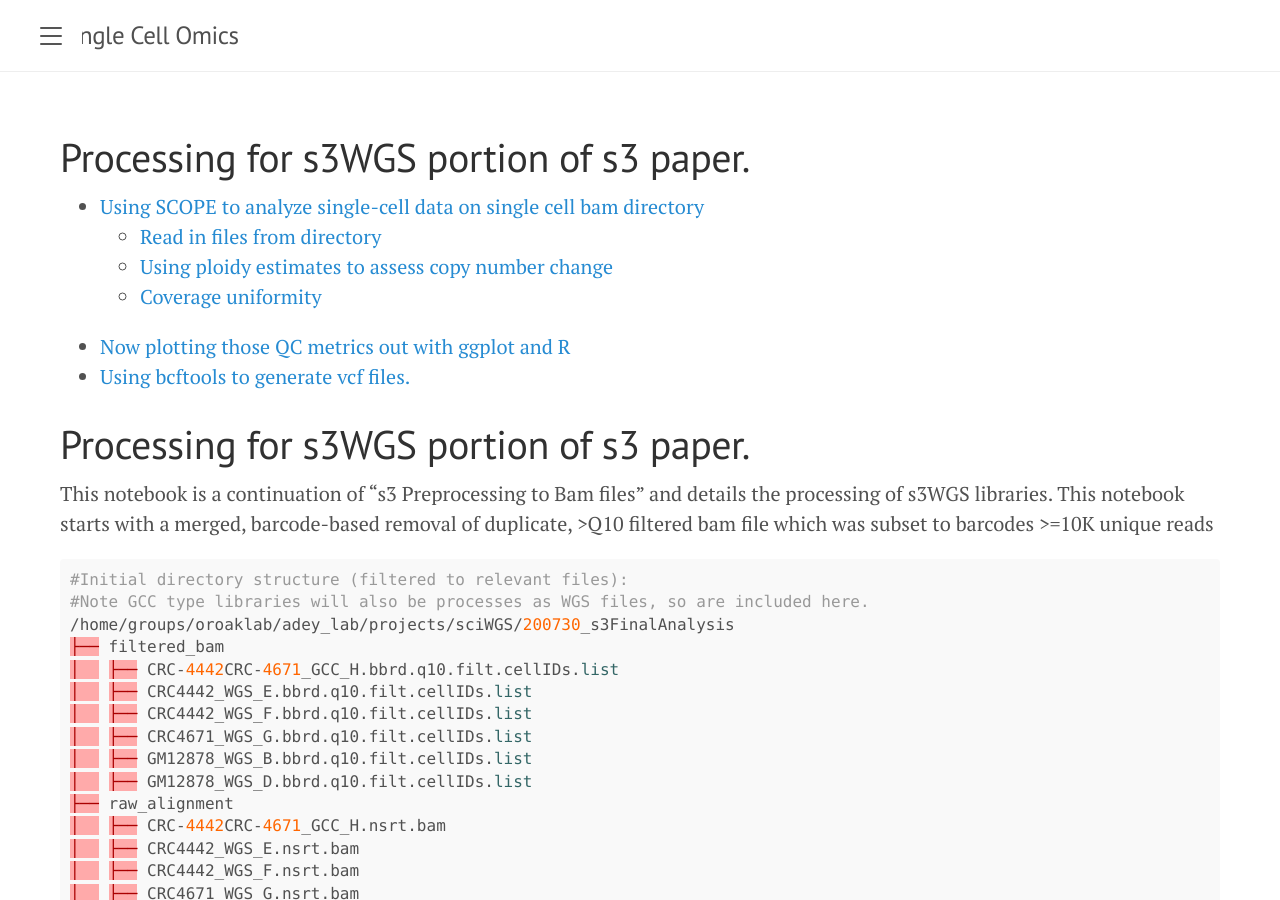
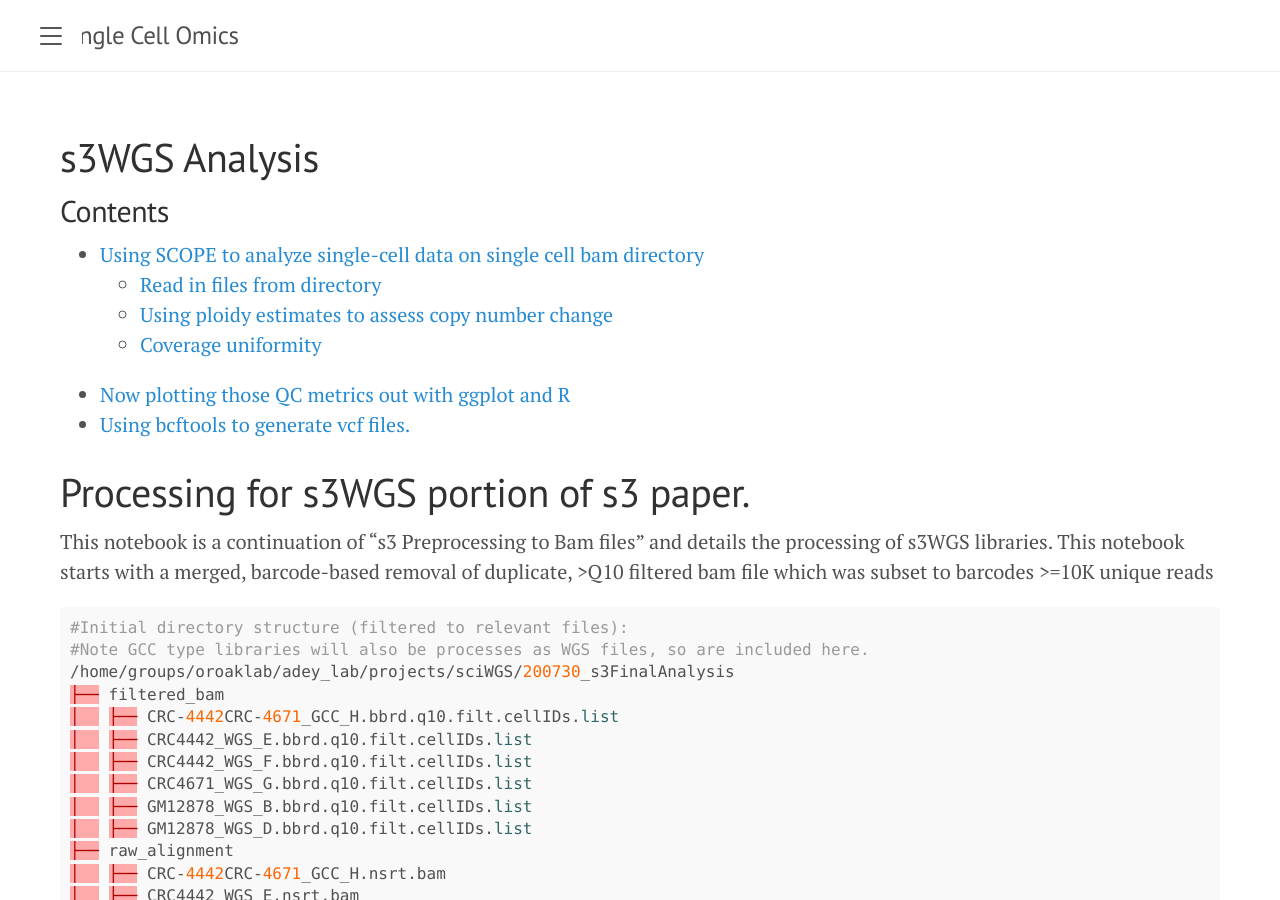
Before and after one commit to mulqueenr/mulqueenr.github.io, a Jekyll site: the page built from docs/s3 Data/s3wgs.md, in a window 1280 px wide and 900 px high. Built offline with Jekyll 4.4.1, drawn with Linux system fonts in a browser that asks for light colours; our own code applies the rules of GitHub Pages for plain Markdown files; some of the changed lines change nothing that is shown.

Commit message:
new s3 folder

```diff
--- a/docs/analysis/s3wgs.md
+++ b/docs/s3 Data/s3wgs.md
@@ -1,3 +1,10 @@
+---
+title: s3WGS Analysis
+layout: analysis
+author: Ryan Mulqueen
+permalink: /s3wgs/
+category: s3
+---
 # Processing for s3WGS portion of s3 paper.
 This notebook is a continuation of "s3 Preprocessing to Bam files" and details the processing of s3WGS libraries. This notebook starts with a merged, barcode-based removal of duplicate, >Q10 filtered bam file which was subset to barcodes >=10K unique reads
 
```
Also changed, not shown: docs/s3 Data/s3_preprocessing_bam.md (renamed from docs/analysis/s3_preprocessing_bam.md), docs/s3 Data/s3atac.md (renamed from docs/analysis/s3atac.md), docs/s3 Data/s3gcc.md (renamed from docs/analysis/s3gcc.md).
